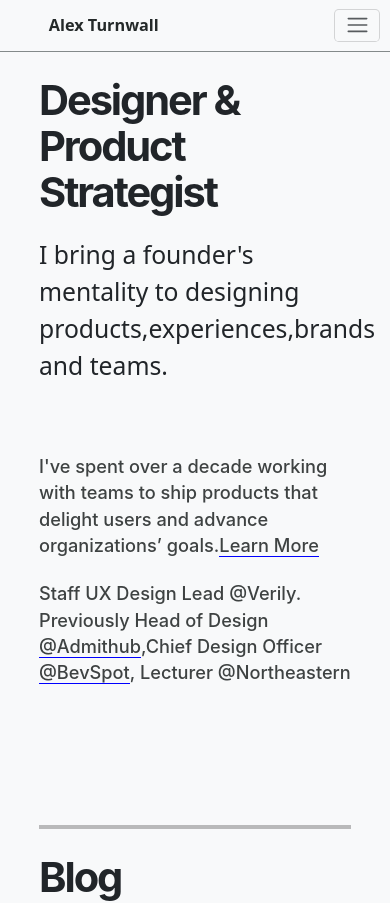
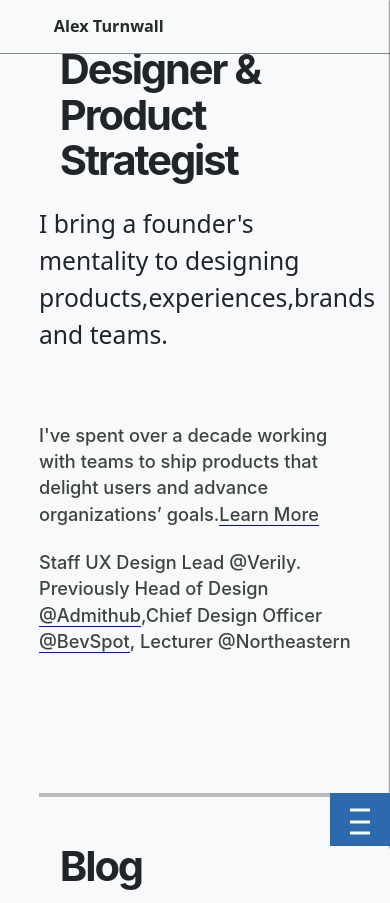
Before and after one commit to vivekp2412/Single-page-application, a plain HTML site: page index.html in a window 390 px wide. Shown: the top 903 px of the page. Drawn offline with nearby package versions, Linux system fonts and the light colour scheme.

Commit message:
Navbar Modified

```diff
--- a/index.html
+++ b/index.html
@@ -15,12 +15,10 @@
 </head>
 <body>
   <!-- NAVBAR -->
-  <nav class="navbar navbar-expand-lg bg-body-tertiary navbarcustomize">
+  <nav class="navbar navbar-expand-lg bg-body-tertiary navbarcustomize desktopnavbar">
     <div class="container-fluid">
       <a class="navbar-brand brand-logo" href="#">Alex Turnwall</a>
-      <button class="navbar-toggler" type="button" data-bs-toggle="collapse" data-bs-target="#navbarNavAltMarkup" aria-controls="navbarNavAltMarkup" aria-expanded="false" aria-label="Toggle navigation">
-        <span class="navbar-toggler-icon"></span>
-      </button>
+
       <div class="collapse navbar-collapse rightnav" id="navbarNavAltMarkup">
         <div class="navbar-nav">
           <a class="nav-link navoptions" href="#blog">Blog</a>
@@ -30,6 +28,41 @@
       </div>
     </div>
   </nav>
+  <!-- MOBILE HEADER -->
+  <nav class="navbar navbar-expand-lg bg-body-tertiary navbarcustomize mobilenavbar">
+    <div class="container-fluid">
+      <a class="navbar-brand brand-logo" href="#">Alex Turnwall</a>
+    </div>
+  </nav>
+  <div>
+    <a class="navbar-toggle toggled hamburgericon" onclick="sidebarfunc()">
+      <span class="one"></span>
+      <span class="two"></span>
+      <span class="three"></span>
+    </a>
+  </div>
+
+  <div class="hamburger">
+    <div class="content-menu open">
+      <header class="mobile-header ">
+
+        <ul class="nav-menu">
+          <li>
+            <a class="nav-link navoptions navoption" href="#"><span class="navbar-brand brand-logo"><b>Alex Turnwall</b></span></a>
+          </li>
+          <li>
+            <a class="nav-link  navoptions navoption active" href="#about">About</a>
+          </li>
+          <li>
+            <a class="nav-link navoptions navoption " href="#service">Services</a>
+          </li>
+          <li>
+            <a class="nav-link navoptions navoption" href="#blog">Blog</a>
+          </li>
+        </ul>
+      </header>
+    </div>
+  </div>
   <!-- MAIN CONTAINER -->
  <div class="container main">
   <!-- HOME -->
@@ -342,9 +375,30 @@
         navbar.style.top="0";
       }
       lastscrolltop=scrollTop;
+      if(window.innerWidth >991)
       navbar.classList.add("navbar-sticky",window.scrollY>0)
+      else{
+        navbar.classList.add("navbar-fixed")
+      }
 
     })
+    var issidebaropen=false;
+    function sidebarfunc(){
+
+      var navbar = document.getElementsByClassName("navbar-toggler")[0];
+      if(!isopen){
+        document.getElementsByClassName("hamburger")[0].classList.add("sidebaropen");
+        document.getElementsByClassName("hamburger")[0].classList.remove("sidebarclose");
+        issidebaropen=true
+      }
+      else{
+        document.getElementsByClassName("hamburger")[0].classList.remove("sidebaropen");
+        document.getElementsByClassName("hamburger")[0].classList.add("sidebarclose");
+       issidebaropen=false
+      }
+
+
+    }
   </script>
 </body>
 </html>
--- a/style.css
+++ b/style.css
@@ -18,7 +18,8 @@ html{
 .navbarcustomize{
     padding: 0.7rem 0;
     border-bottom: 1px solid #848a8a;
-    margin: auto;
+    /* margin-left: 20%; */
+    margin: 0 auto;
     width: 80vw;
     max-width: 1400px;
 }
@@ -41,7 +42,7 @@ a.brand-logo{
     font-family:"Inter", "Helvetica Neue", Helvetica, Arial, sans-serif;
     font-weight: 700;
     line-height: 1.1;
-    margin-bottom: 0.5em;
+    margin:0.5em 0.5em;
     letter-spacing: -0.05em;
 }
 .content-subtitle{
@@ -187,7 +188,7 @@ footer{
     position: sticky;
     top: 0;
     left: 0;
-    z-index: 999999;
+    z-index: 10;
     transition:1s all;
 }
 #footer{
@@ -197,13 +198,11 @@ footer{
     color: #848a8a;
 }
 .carousel-control-next-icon {
-    /* background-image:url("./assets/rightarrow.png"); */
     background-color: transparent !important;
     width: 30%;
     height: 10%;
 }
 .carousel-control-prev-icon {
-    /* background-image:url("./assets/white-prev.jpeg"); */
     background-color: transparent !important;
     width: 30%;
     height: 10%;
@@ -234,6 +233,84 @@ footer{
     border-bottom: 1.5px solid blue;
     text-decoration: none;
 }
+.navbar-toggle{
+    position: fixed;
+    right: 0;
+    top: 0%;
+    z-index: 999;
+    height: 53px;
+    width: 60px;
+    color: #000000;
+    background-color: #2d69ad !important;
+    transition: all 0.2s ease;
+    overflow: hidden;
+    cursor: pointer;
+}
+
+
+.one{
+    position:absolute;
+    top: 25%;
+    left: 50%;
+    width: 20px;
+    height: 3px;
+    background-color: white;
+    transform: rotate(0deg) translate(-50%,50%);
+}
+
+.two{
+    position:absolute;
+    top: 48%;
+    left: 50%;
+    width: 20px;
+    height: 3px;
+    background-color: white;
+    transform: rotate(0deg) translate(-50%,50%);
+}
+.three{
+    position:absolute;
+    top: 70%;
+    left: 50%;
+    width: 20px;
+    height: 3px;
+    background-color: white;
+    transform: rotate(0deg) translate(-50%,50%);
+}
+.hamburger{
+    height: 100%;
+    width: 50%;
+    position:fixed;
+    left: 100%;
+    top: 0%;
+    z-index: 999;
+    box-shadow: 2px 2px 2px 2px black;
+}
+.hamburgericon{
+    display: none;
+    position: fixed;
+    top: 0;
+    right: 0;
+    z-index: 9999;
+}
+.cancelicon{
+    position: relative;
+
+}
+.sidebaropen{
+    transform: translateX(-99%);
+    transition-duration: 1s;
+
+}
+.sidebarclose{
+    transform: translateX(99%);
+    transition-duration: 1s;
+
+}
+.mobilenavbar{
+    display: none;
+    position: fixed;
+    z-index: 99;
+}
 
 
 @media (min-width: 1200px){
@@ -248,6 +325,9 @@ footer{
     a.brand-logo{
         margin-left: 3rem;
     }
+    .sticky{
+        position: static;
+    }
 }
 @media (max-width:767px){
     .content-title{
@@ -256,9 +336,8 @@ footer{
     .content-subtitle{
         font-size: 1.9rem;
     }
-    .sticky{
-        position: static;
-    }
+
+
 }
 @media (max-width:1065px) {
     .about-sidebar{
@@ -273,10 +352,49 @@ footer{
         width: 0;
         height: 0;
     }
+   .navbar-toggle{
+    top: 94%;
+   }
 }
 @media (max-width:991px) {
     .navbar-nav{
         margin-left: 33px;
     }
+    .hamburgericon{
+        display: block;
+    }
+    .navbar-sticky{
+        position: fixed;
+        top: 0;
+    }
+    .mobilenavbar{
+        display: block;
+    }
+    .navbarcustomize{
+        margin-left: 0;
+    }
+    .desktopnavbar{
+        display: none;
+    }
 
 }
+@media (min-width:991px) {
+    .hamburger{
+        display: none;
+    }
+
+}
+.navoption{
+    border-bottom: 1px solid gray;
+}
+ul{
+    list-style-type: none;
+}
+.navbar-brand{
+    padding: 5px;
+    font-size: 1.25rem;
+}
+.navbar-fixed{
+    position: fixed;
+    top: 0;
+}
```
Also changed, not shown: submission.txt (added).
